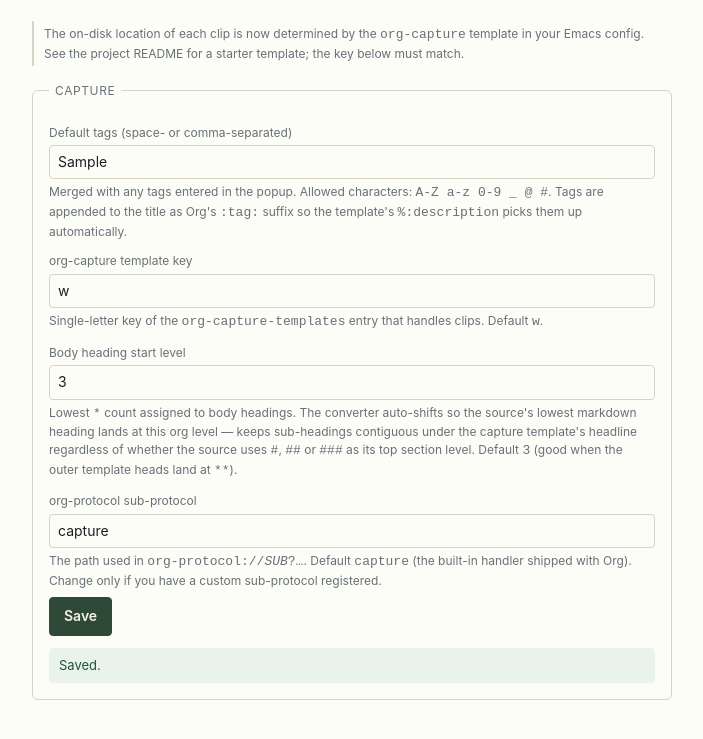
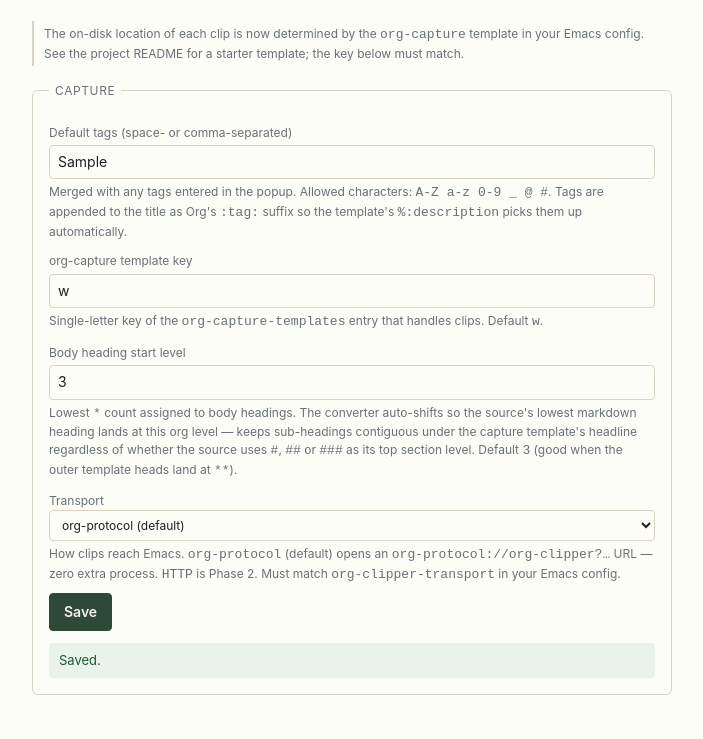
Before and after one commit to unship/org-web-clipper, a browser extension: page extension/src/options.html in a window 1280 px wide. Both pictures are taken after typing "Sample" into the empty fields and a click on the button "Save". Shown: the part 87-826 px from the top of the page, without its empty margins (288-991 px from the left). Drawn offline with Linux system fonts and the light colour scheme.

Commit message:
feat(ext): popup status via background; transport option; drop subprotocol

```diff
--- a/extension/src/options.html
+++ b/extension/src/options.html
@@ -70,7 +70,7 @@
         color: var(--muted);
         margin: 12px 0 4px;
       }
-      input[type="text"], input[type="number"] {
+      input[type="text"], input[type="number"], select {
         width: 100%;
         box-sizing: border-box;
         padding: 6px 8px;
@@ -80,7 +80,7 @@
         border: 1px solid var(--border);
         border-radius: 4px;
       }
-      input[type="text"]:focus, input[type="number"]:focus {
+      input[type="text"]:focus, input[type="number"]:focus, select:focus {
         outline: none;
         border-color: var(--accent);
       }
@@ -171,12 +171,17 @@
           outer template heads land at <code>**</code>).
         </p>
 
-        <label for="subprotocol">org-protocol sub-protocol</label>
-        <input id="subprotocol" type="text" placeholder="capture" />
+        <label>Transport
+          <select id="transport">
+            <option value="org-protocol">org-protocol (default)</option>
+            <option value="http">HTTP (Phase 2)</option>
+          </select>
+        </label>
         <p class="hint">
-          The path used in <code>org-protocol://<em>SUB</em>?…</code>.
-          Default <code>capture</code> (the built-in handler shipped with
-          Org). Change only if you have a custom sub-protocol registered.
+          How clips reach Emacs. <code>org-protocol</code> (default) opens an
+          <code>org-protocol://org-clipper?…</code> URL — zero extra process.
+          <code>HTTP</code> is Phase 2. Must match
+          <code>org-clipper-transport</code> in your Emacs config.
         </p>
 
         <div class="actions">
--- a/extension/src/options.js
+++ b/extension/src/options.js
@@ -5,7 +5,7 @@ const DEFAULTS = {
   defaultTags:     "",
   captureTemplate: "w",
   headingMin:      3,
-  subprotocol:     "capture",
+  transport:       "org-protocol",
 };
 
 const FIELDS = Object.keys(DEFAULTS);
@@ -25,7 +25,7 @@ function readForm() {
     v[k] = el.type === "number" ? Number(el.value) : el.value;
   }
   v.captureTemplate = (v.captureTemplate || "").trim() || DEFAULTS.captureTemplate;
-  v.subprotocol     = (v.subprotocol     || "").trim() || DEFAULTS.subprotocol;
+  v.transport       = (v.transport       || "").trim() || DEFAULTS.transport;
   v.headingMin = Number.isFinite(v.headingMin)
     ? Math.max(1, Math.min(8, v.headingMin))
     : DEFAULTS.headingMin;
```
Also changed, not shown: extension/src/popup.html (+0 -7 lines), extension/src/popup.js (+6 -18 lines).
